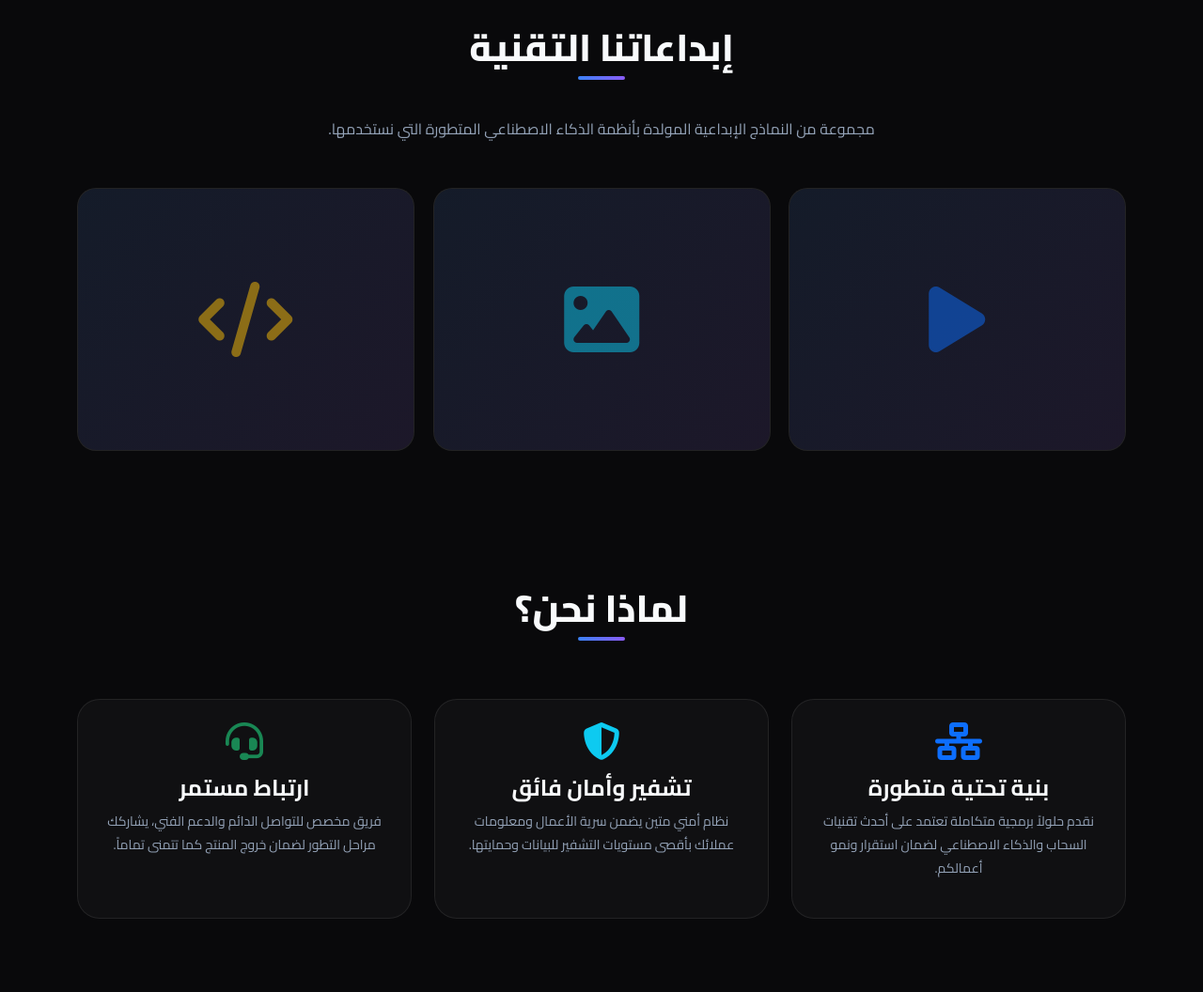
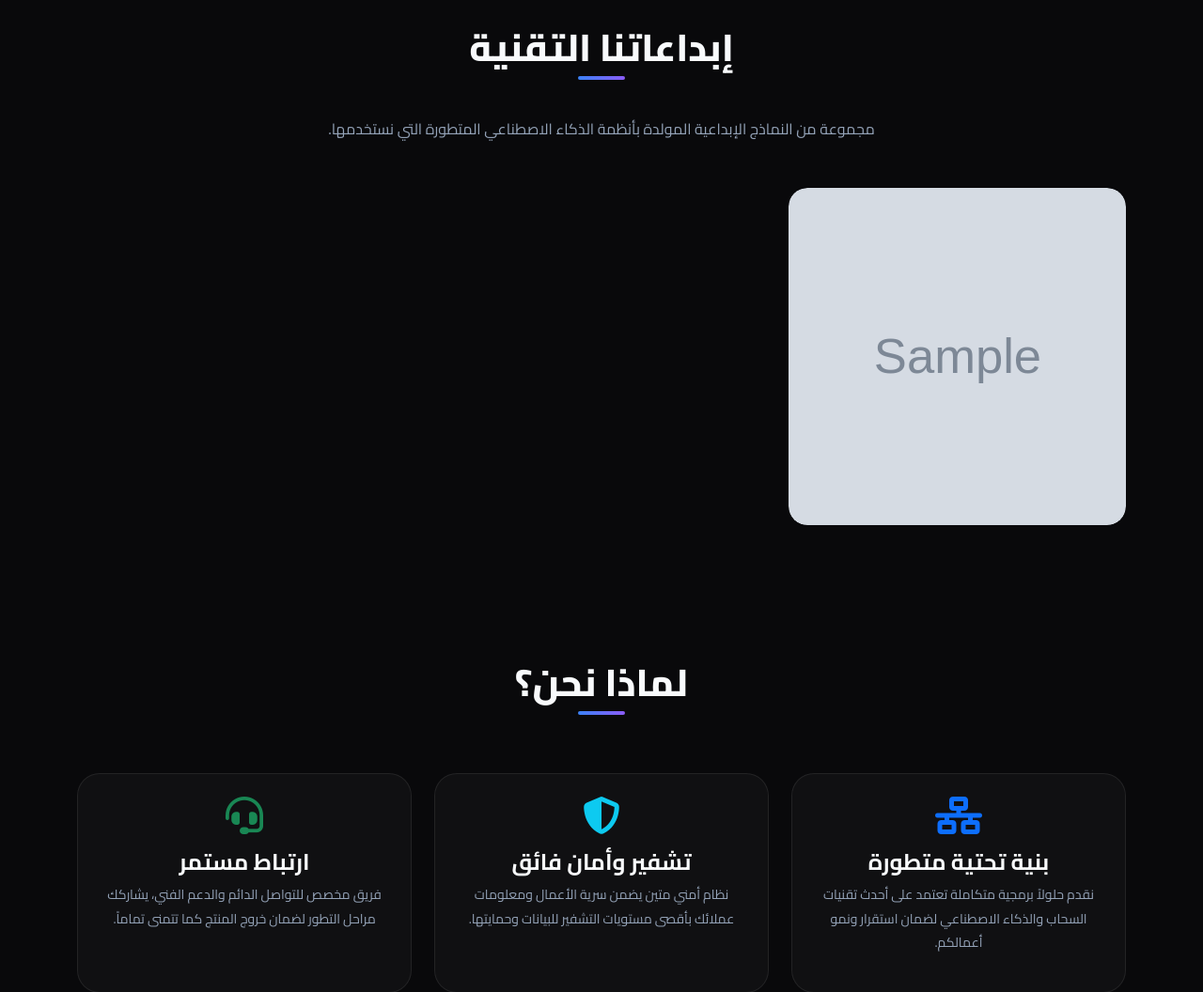
Before and after one commit to AlaliKhaled/ID-Genix, a Flask app: template templates/index.html in a window 1280 px wide. Shown: the part 1963-3019 px from the top of the page at 94% size. Run offline with Flask 3, Linux system fonts and the light colour scheme; the template is opened without the code that fills it: most values are stand-ins (such as "Sample title", 1, 10 or a date in 2020); grey boxes marked "Sample" are stand-in pictures.

Commit message:
إطلاق معرض الأعمال السينمائي v1.0

```diff
--- a/app.py
+++ b/app.py
@@ -84,7 +84,9 @@ def requires_auth(f):
 
 @app.route('/')
 def index():
-    return render_template('index.html')
+    portfolio_dir = os.path.join(app.static_folder, 'portfolio')
+    portfolio_images = os.listdir(portfolio_dir) if os.path.exists(portfolio_dir) else []
+    return render_template('index.html', portfolio_images=portfolio_images)
 
 @app.route('/order', methods=['POST'])
 def order():
--- a/templates/index.html
+++ b/templates/index.html
@@ -9,6 +9,8 @@
     <link rel="stylesheet" href="https://cdn.jsdelivr.net/npm/bootstrap@5.3.0/dist/css/bootstrap.rtl.min.css">
     <link rel="stylesheet" href="https://cdnjs.cloudflare.com/ajax/libs/animate.css/4.1.1/animate.min.css"/>
     <link rel="stylesheet" href="https://cdnjs.cloudflare.com/ajax/libs/font-awesome/6.4.0/css/all.min.css">
+    <!-- GLightbox CSS -->
+    <link rel="stylesheet" href="https://cdn.jsdelivr.net/npm/glightbox/dist/css/glightbox.min.css" />
 
     <style>
         :root {
@@ -198,25 +200,27 @@
             border-color: var(--neon-blue) !important;
         }
 
-        .portfolio-grid { display: grid; grid-template-columns: repeat(auto-fit, minmax(320px, 1fr)); gap: 20px; }
+        .portfolio-grid { display: grid; grid-template-columns: repeat(3, 1fr); gap: 20px; }
+        @media (max-width: 768px) { .portfolio-grid { grid-template-columns: 1fr; } }
+
         .portfolio-item {
-            position: relative; border-radius: 20px; overflow: hidden; height: 280px;
-            background: var(--card-glass); border: 1px solid var(--card-border); cursor: pointer;
+            position: relative; border-radius: 20px; overflow: hidden; cursor: pointer;
+            transition: transform 0.4s ease, box-shadow 0.4s ease;
         }
-        .portfolio-bg {
-            width: 100%; height: 100%;
-            background: linear-gradient(135deg, rgba(59,130,246,0.1) 0%, rgba(139,92,246,0.1) 100%);
-            display: flex; align-items: center; justify-content: center;
-            transition: 0.5s ease;
+        .portfolio-item img {
+            width: 100%; height: 100%; aspect-ratio: 1/1; object-fit: cover;
+            display: block; border-radius: 20px; transition: transform 0.5s ease;
         }
+        .portfolio-item:hover { transform: translateY(-10px); box-shadow: 0 10px 30px rgba(168, 85, 247, 0.4); }
+        .portfolio-item:hover img { transform: scale(1.05); }
+
         .portfolio-overlay {
-            position: absolute; top:0; left:0; width: 100%; height: 100%;
-            background: linear-gradient(to top, rgba(9,9,11,0.95) 0%, rgba(9,9,11,0.2) 100%);
-            display: flex; flex-direction: column; justify-content: flex-end; padding: 25px;
-            opacity: 0; transition: 0.4s ease; backdrop-filter: blur(4px);
+            position: absolute; top: 0; left: 0; width: 100%; height: 100%;
+            background: rgba(9, 9, 11, 0.7); display: flex; align-items: center; justify-content: center;
+            opacity: 0; transition: opacity 0.4s ease; backdrop-filter: blur(3px); border-radius: 20px;
         }
-        .portfolio-item:hover .portfolio-bg { transform: scale(1.1); filter: brightness(1.2); }
         .portfolio-item:hover .portfolio-overlay { opacity: 1; }
+        .overlay-text { font-family: 'Cairo', sans-serif !important; color: white; font-size: 1.5rem; font-weight: 700; }
 
         .whatsapp-btn {
             position: fixed;
@@ -342,27 +346,14 @@
             <p class="text-muted-custom mb-5">مجموعة من النماذج الإبداعية المولدة بأنظمة الذكاء الاصطناعي المتطورة التي نستخدمها.</p>
         </div>
         <div class="portfolio-grid">
-            <div class="portfolio-item hidden-element" data-animation="animate__zoomIn">
-                <div class="portfolio-bg"><i class="fa-solid fa-play text-primary opacity-50" style="font-size: 5rem;"></i></div>
+            {% for image in portfolio_images %}
+            <a href="{{ url_for('static', filename='portfolio/' ~ image) }}" class="portfolio-item glightbox" data-gallery="portfolio-gallery">
+                <img src="{{ url_for('static', filename='portfolio/' ~ image) }}" alt="تصميم إبداعي بالذكاء الاصطناعي" loading="lazy">
                 <div class="portfolio-overlay">
-                    <span class="badge bg-primary mb-2" style="width: fit-content;">توليد الفيديو / AI</span>
-                    <h4 class="fw-bold m-0">نماذج إعلانية حركية</h4>
+                    <span class="overlay-text">توسيع العرض 🔍</span>
                 </div>
-            </div>
-            <div class="portfolio-item hidden-element" data-animation="animate__zoomIn" data-delay="0.1s">
-                <div class="portfolio-bg"><i class="fa-solid fa-image text-info opacity-50" style="font-size: 5rem;"></i></div>
-                <div class="portfolio-overlay">
-                    <span class="badge bg-info text-dark mb-2" style="width: fit-content;">رسم وتصميم / AI</span>
-                    <h4 class="fw-bold m-0">تصميم البيئات الافتراضية</h4>
-                </div>
-            </div>
-            <div class="portfolio-item hidden-element" data-animation="animate__zoomIn" data-delay="0.2s">
-                <div class="portfolio-bg"><i class="fa-solid fa-code text-warning opacity-50" style="font-size: 5rem;"></i></div>
-                <div class="portfolio-overlay">
-                    <span class="badge bg-warning text-dark mb-2" style="width: fit-content;">توليد الأكواد / LLM</span>
-                    <h4 class="fw-bold m-0">تطبيقات منسوجة ذاتياً</h4>
-                </div>
-            </div>
+            </a>
+            {% endfor %}
         </div>
     </section>
 
@@ -461,6 +452,9 @@
     <!-- Scripts -->
     <script src="https://cdn.jsdelivr.net/npm/bootstrap@5.3.0/dist/js/bootstrap.bundle.min.js"></script>
     <script src="https://cdn.jsdelivr.net/npm/particles.js@2.0.0/particles.min.js"></script>
+    <!-- GLightbox JS -->
+    <script src="https://cdn.jsdelivr.net/npm/glightbox/dist/js/glightbox.min.js"></script>
+    <script>const lightbox = GLightbox({ selector: '.glightbox', touchNavigation: true, loop: true });</script>
 
     <script>
         // JS Typewriter Effect for Hero
```
Also changed, not shown: static/portfolio/048d1b5f-b590-4f8c-88b4-aebd7ab2cdb7.jpg.webp (added), static/portfolio/0e0f8dd9-e178-4183-a320-a4cbb5a18711 (1).webp (added), static/portfolio/1b050029-cbda-490d-b809-cf0027d21f77.jpg (1).webp (added), static/portfolio/5855d10d-62ce-4e99-9a29-b7844b1d70b0.webp (added), 9 other files.
